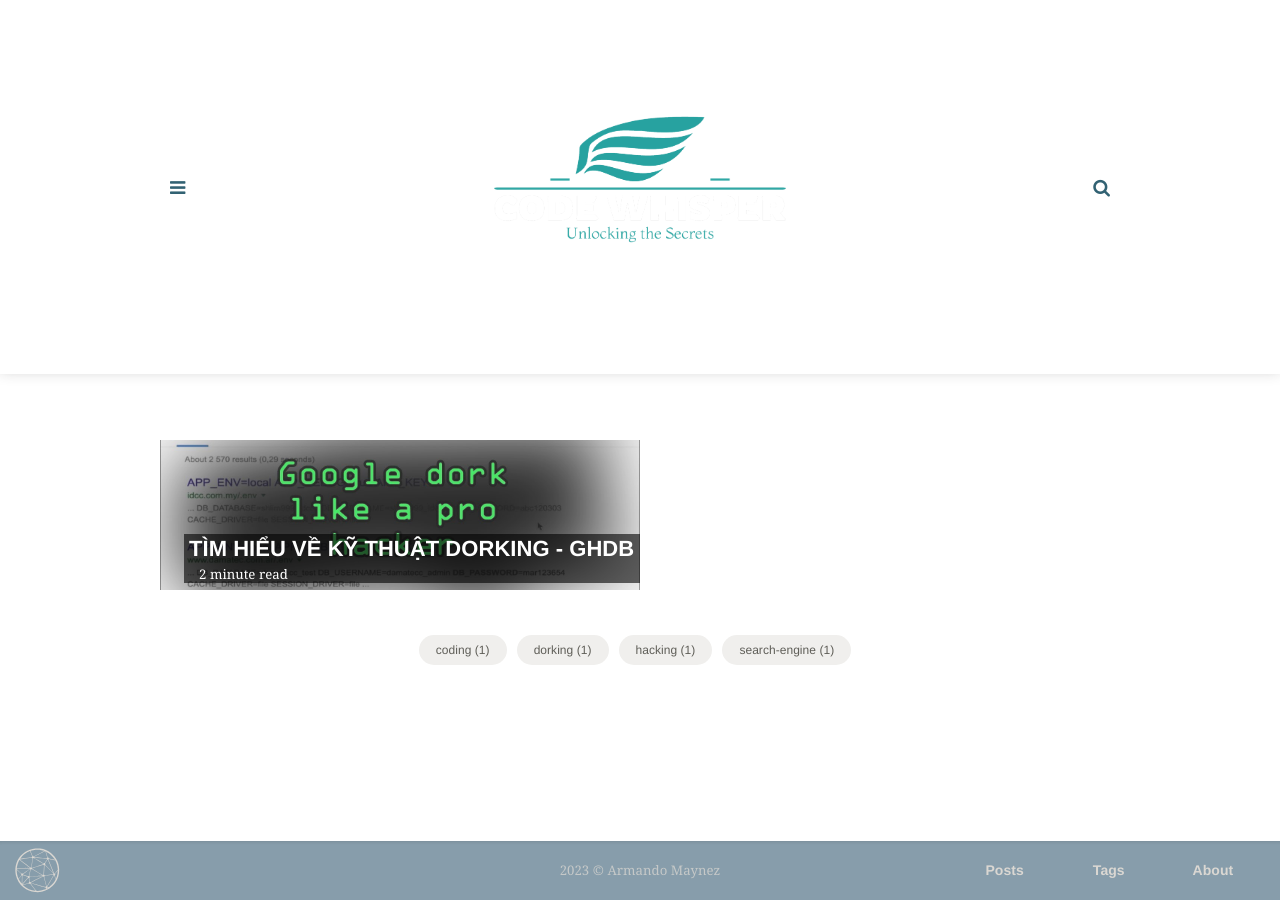
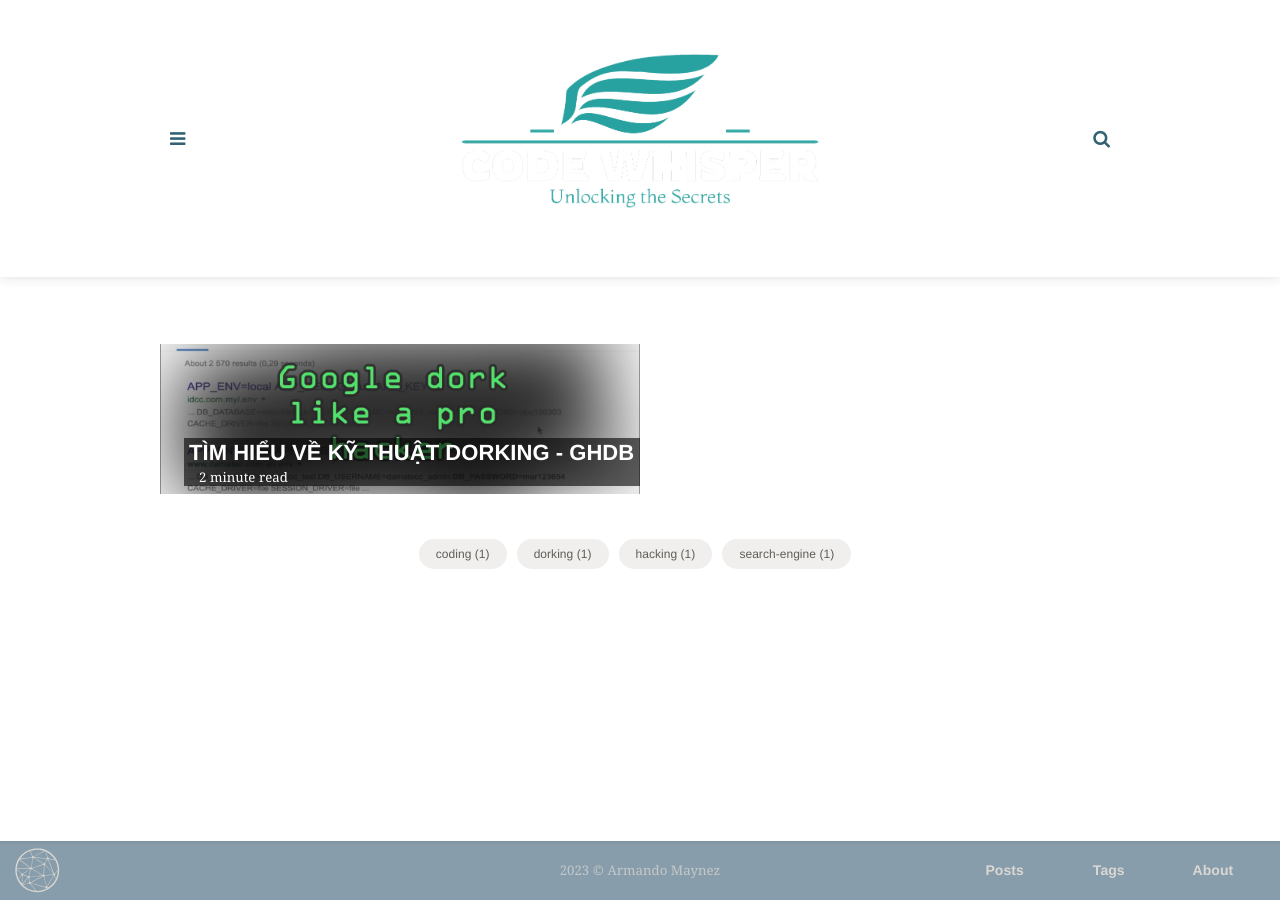
Before and after one commit to the-mvm/the-mvm.github.io, a Jekyll site: the page built from index.html, in a window 1280 px wide. Built offline with Jekyll 4.4.1, drawn with Linux system fonts in a browser that asks for light colours; some web fonts are replaced; the list of posts is cut into pages by our own code.

Commit message:
Update _config.yml

```diff
--- a/_config.yml
+++ b/_config.yml
@@ -4,9 +4,9 @@ description: 'Chào mừng bạn đến với Code Whisper, một trang blog bí
 permalink: ':title:output_ext'
 baseurl: "/" # the subpath of your site, e.g. /blog
 url: "https://theflours.com/" # the base hostname & protocol for your site, e.g. http://example.com
-logo: "/assets/My-Logo-Website.png"
-logo-icon: "/assets/My-Logo-Website.png"
-logo-icon-SEO: "/assets/My-Logo-Website.png" # must be a non SVG file
+logo: "/assets/logo.png"
+logo-icon: "/assets/logo.png"
+logo-icon-SEO: "/assets/logo.png" # must be a non SVG file
 
 # Night/Dark mode
 # Default mode is "auto", "auto" is for auto nightshift
@@ -20,7 +20,7 @@ logo-icon-SEO: "/assets/My-Logo-Website.png" # must be a non SVG file
 # the browser is closed or not)
 night_mode: "auto"
 
-logo-dark: "/assets/My-Logo-Website.png"
+logo-dark: "/assets/logo.png"
 highlight_theme: syntax-base16.monokai.dark # select a dark theme for the code highlighter if needed
 
 # Author settings
```
